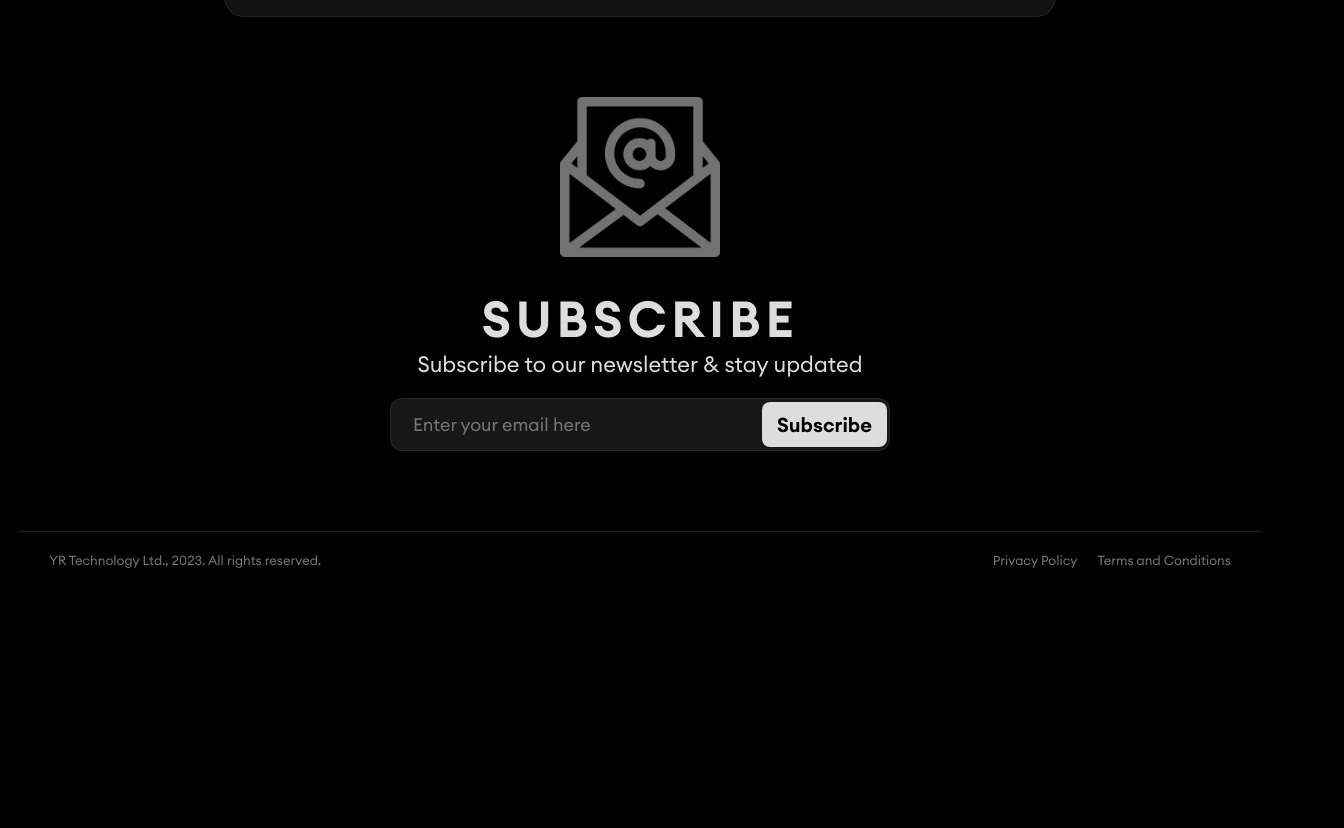
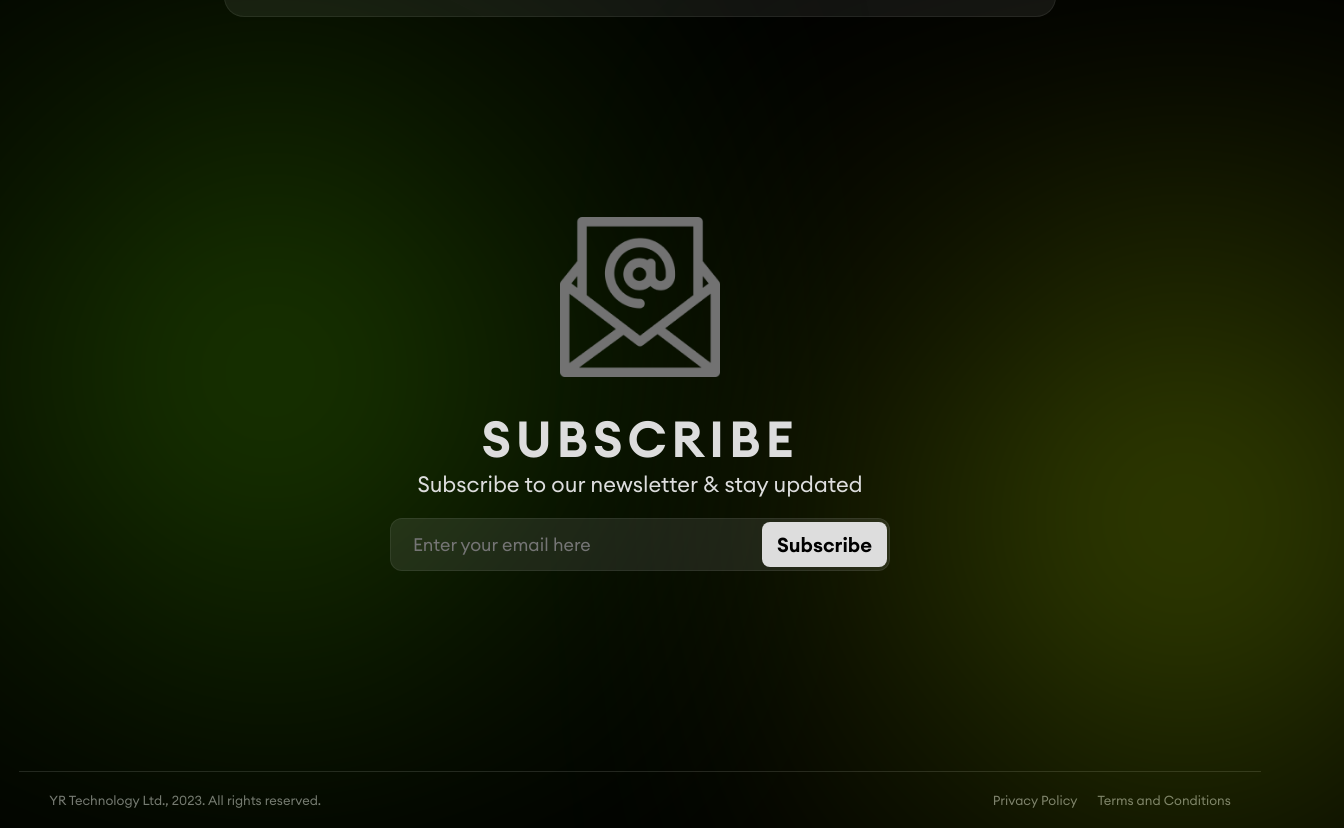
Before and after one commit to youssefcamao/AIFitness, a Vue app: page / in a window 1280 px wide. Shown: the part 2419-3247 px from the top of the page, 1344 px wide, since content can reach past the window. Before the commit the page ends 3007 px from the top, so only its background shows below. Built offline with nearby package versions, Linux system fonts and the light colour scheme.

Commit message:
imporved newsletter and added neons

```diff
--- a/src/components/landing-page/Newsletter.vue
+++ b/src/components/landing-page/Newsletter.vue
@@ -3,6 +3,8 @@
 
 <template>
     <div class="flex-container--newsletter">
+        <div class="neon neon_newsletter_green"></div>
+        <div class="neon neon_newsletter_yellow"></div>
         <img src="../../assets/mail.png" class="mail-icon">
         <div class="newsletter--description">
             <h1 class="description--title">SUBSCRIBE</h1>
@@ -16,12 +18,29 @@
 </template>
 
 <style scoped lang="scss">
+.neon_newsletter_yellow {
+    background-color: #cf0;
+    top: auto;
+    bottom: 0%;
+    left: 0%;
+    right: auto;
+    animation: moveNewsletterNeonYellow 15s infinite;
+}
+
+.neon_newsletter_green {
+    background-color: #6d0;
+    top: 0%;
+    bottom: auto;
+    left: auto;
+    right: 0%;
+    animation: moveNewsletterNeonGreen 15s infinite;
+}
 
 .flex-container--newsletter {
     display: inline-flex;
     flex-direction: column;
     align-items: center;
-    margin-bottom: 80px;
+    margin: 25vh 0 25vh 0;
 }
 
 .mail-icon {
@@ -53,13 +72,13 @@
     flex-direction: row;
     align-items: center;
     gap: 4px;
-    background-color: rgba(221,221,221,.1);
-    border: 1px solid rgba(221,221,221,.08);
+    background-color: rgba(221, 221, 221, .1);
+    border: 1px solid rgba(221, 221, 221, .08);
     border-radius: 12px;
     padding: 2px;
     width: 500px;
 
-    input:focus{
+    input:focus {
         outline: none;
     }
 
@@ -85,6 +104,37 @@
         font-size: 20px;
         cursor: pointer;
     }
+
+    @keyframes moveNewsletterNeonGreen {
+
+        0%,
+        100% {
+            transform: translate3d(0, 0, 0);
+        }
+
+        33% {
+            transform: translate3d(-70vw, 10vh, 50px);
+        }
+
+        66% {
+            transform: translate3d(-60vw, 50vh, 0);
+        }
+    }
+
+    @keyframes moveNewsletterNeonYellow {
+
+        0%,
+        100% {
+            transform: translate3d(0, 0, 0px);
+        }
+
+        33% {
+            transform: translate3d(80vw, 10vh, 0);
+        }
+
+        66% {
+            transform: translate3d(80vw, -50vh, 0);
+        }
+    }
 }
-
 </style>
--- a/src/components/landing-page/PricingPanel.vue
+++ b/src/components/landing-page/PricingPanel.vue
@@ -67,7 +67,6 @@
     flex-direction: column;
     align-items: center;
     position: relative;
-    margin-bottom: 80px;
     border-radius: 20px;
     width: 65vw;
     max-width: 1200px;
```
